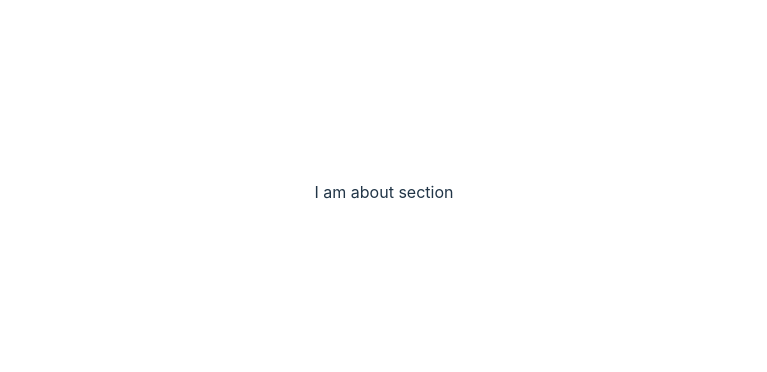
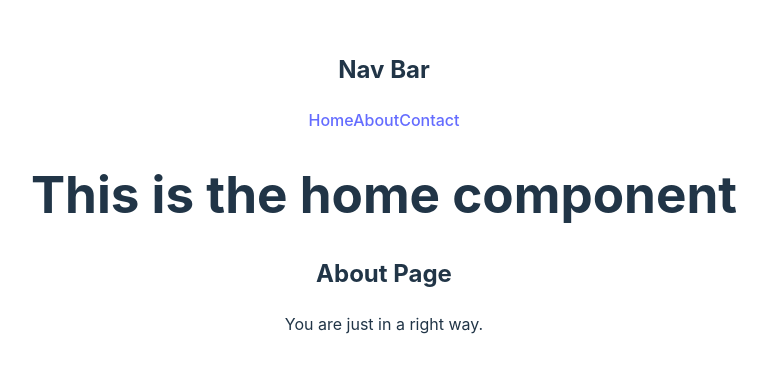
Before and after one commit to sakibMERN/introduce-react-router, a React (Vite) app: page /about in a window 1280 px wide. Shown: the part 208-580 px from the top of the page, without its empty margins (256-1023 px from the left). Built offline with nearby package versions, Linux system fonts and the light colour scheme.

Commit message:
learning react router and make a simple nested route

```diff
--- /dev/null
+++ b/src/components/About/About.jsx
@@ -0,0 +1,12 @@
+
+
+const About = () => {
+    return (
+        <div>
+            <h2>About Page</h2>
+            <p>You are just in a right way.</p>
+        </div>
+    );
+};
+
+export default About;
--- /dev/null
+++ b/src/components/Contact/Contact.jsx
@@ -0,0 +1,12 @@
+import React from 'react';
+
+const Contact = () => {
+    return (
+        <div>
+            <h2>Contact Page</h2>
+            <p>You are far from one call.</p>
+        </div>
+    );
+};
+
+export default Contact;
--- /dev/null
+++ b/src/components/Header/Header.jsx
@@ -0,0 +1,14 @@
+import React from 'react'
+
+export default function Header() {
+  return (
+    <div>
+        <h2>Nav Bar</h2>
+        <nav>
+            <a href="/">Home</a>
+            <a href="/about">About</a>
+            <a href="/contact">Contact</a>
+        </nav>
+    </div>
+  )
+}
--- /dev/null
+++ b/src/components/Home/Home.jsx
@@ -0,0 +1,13 @@
+
+import { Outlet } from 'react-router-dom'
+import Header from '../Header/Header'
+
+export default function Home() {
+  return (
+    <div>
+        <Header></Header>
+        <h1>This is the home component</h1>
+        <Outlet></Outlet>
+    </div>
+  )
+}
```
Also changed, not shown: src/main.jsx (+16 -9 lines).
